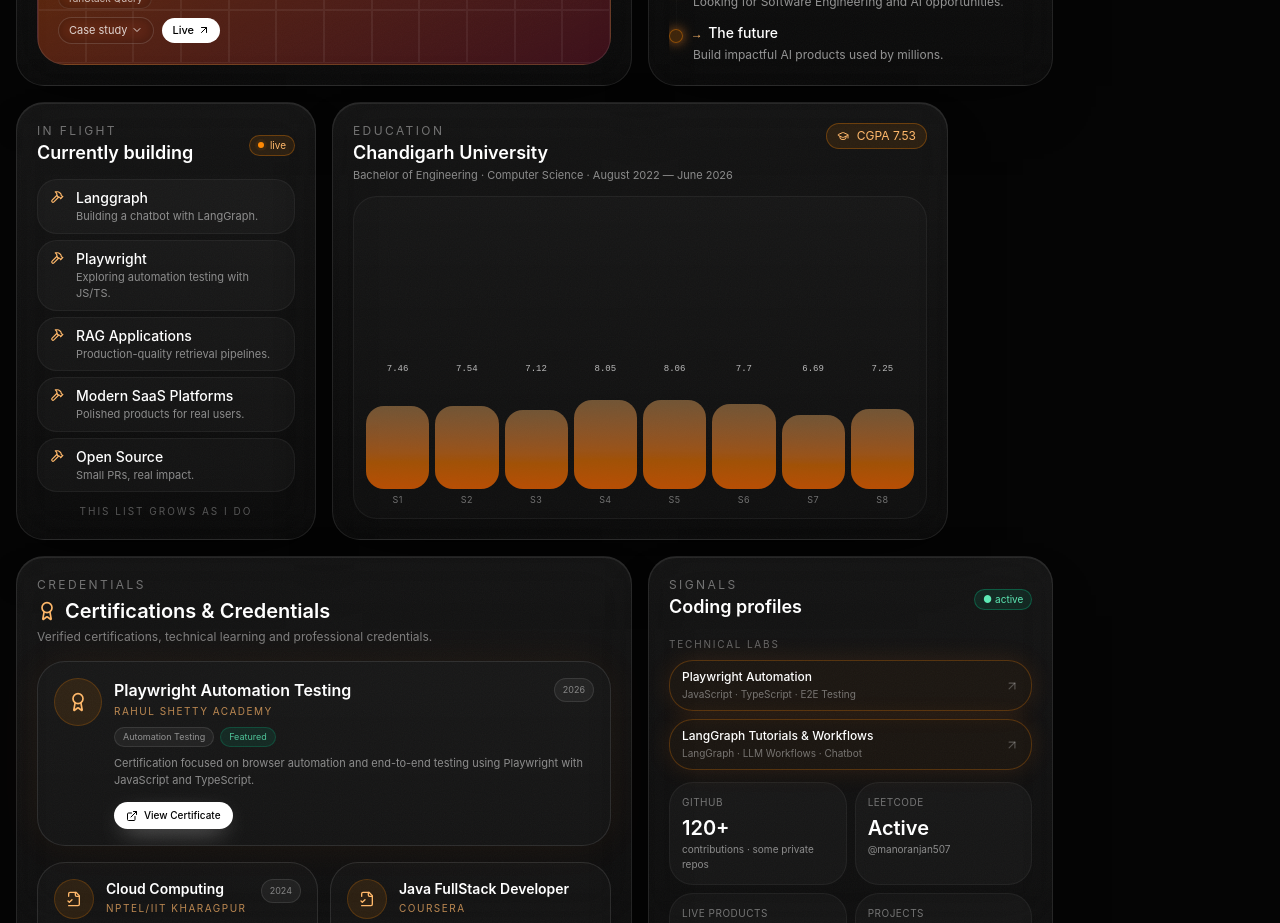
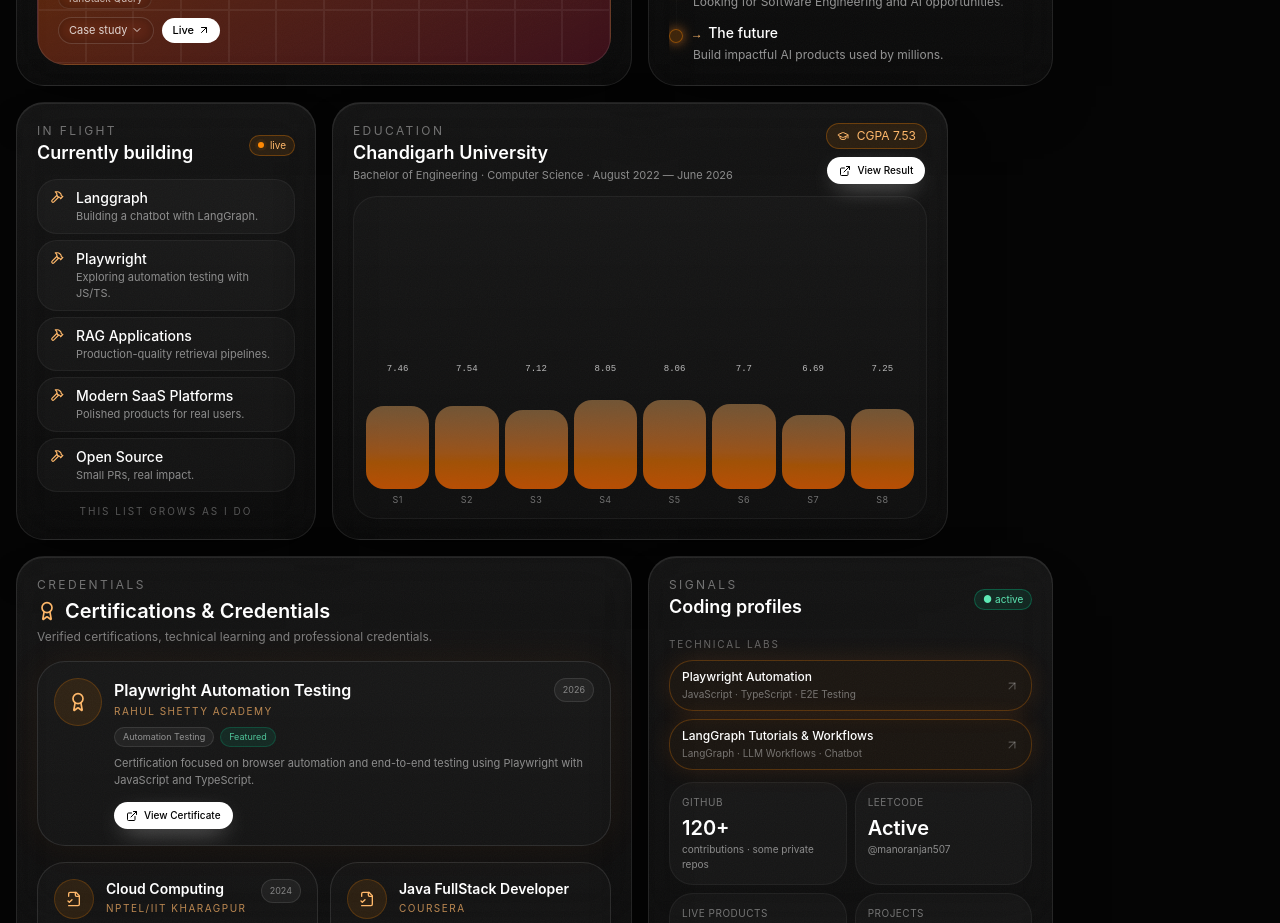
Before and after one commit to Manoranjan09/Manos-Expo, a React (Vite) app: page / in a window 1280 px wide. Shown: the part 1060-1983 px from the top of the page. Built offline with nearby package versions, Linux system fonts and the light colour scheme.

Commit message:
result link added

```diff
--- a/src/components/universe/EducationCard.tsx
+++ b/src/components/universe/EducationCard.tsx
@@ -1,41 +1,81 @@
 import { motion } from "framer-motion";
-import { GraduationCap } from "lucide-react";
+import { GraduationCap, ExternalLink } from "lucide-react";
 import { education } from "@/data/universe";
 
 export function EducationCard() {
   const max = 10;
+
   return (
     <div className="flex h-full flex-col gap-3">
-      <div className="flex items-start justify-between">
-        <div>
-          <div className="text-xs uppercase tracking-[0.2em] text-white/40">Education</div>
-          <div className="text-lg font-semibold text-white">{education.university}</div>
+      {/* Header */}
+      <div className="flex items-start justify-between gap-4">
+        {/* Education Information */}
+        <div className="min-w-0">
+          <div className="text-xs uppercase tracking-[0.2em] text-white/40">
+            Education
+          </div>
+
+          <div className="text-lg font-semibold text-white">
+            {education.university}
+          </div>
+
           <div className="text-[11px] text-white/50">
             {education.degree} · {education.duration}
           </div>
         </div>
-        <div className="flex items-center gap-2 rounded-full border border-orange-400/30 bg-orange-400/10 px-2.5 py-1 text-xs text-orange-300">
-          <GraduationCap className="h-3 w-3" />
-          CGPA {education.cgpa}
+
+        {/* CGPA + Result */}
+        <div className="flex shrink-0 flex-col items-center gap-2">
+          {/* CGPA Badge */}
+          <div className="flex items-center gap-2 rounded-full border border-orange-400/30 bg-orange-400/10 px-2.5 py-1 text-xs text-orange-300">
+            <GraduationCap className="h-3 w-3" />
+            CGPA {education.cgpa}
+          </div>
+
+          {/* View Result */}
+          <a
+            href={education.resultLink}
+            target="_blank"
+            rel="noreferrer"
+            className="inline-flex items-center gap-1.5 rounded-full bg-white px-3 py-1.5 text-[10px] font-medium text-black shadow-[0_8px_25px_-10px_rgba(255,255,255,0.8)] transition-all duration-200 hover:-translate-y-0.5 hover:bg-white/90"
+          >
+            <ExternalLink className="h-3 w-3" />
+            View Result
+          </a>
         </div>
       </div>
 
+      {/* Semester GPA Chart */}
       <div className="grid flex-1 grid-cols-8 items-end gap-1.5 rounded-xl border border-white/5 bg-white/[0.02] p-3">
         {education.semesters.map((s, i) => {
           const h = (s.gpa / max) * 100;
+
           return (
-            <div key={s.sem} className="flex flex-col items-center gap-1">
+            <div
+              key={s.sem}
+              className="flex flex-col items-center gap-1"
+            >
               <div className="relative flex h-[110px] w-full items-end justify-center">
                 <motion.div
                   initial={{ height: 0 }}
                   whileInView={{ height: `${h}%` }}
                   viewport={{ once: true }}
-                  transition={{ delay: i * 0.05, duration: 0.6, ease: [0.22, 1, 0.36, 1] }}
+                  transition={{
+                    delay: i * 0.05,
+                    duration: 0.6,
+                    ease: [0.22, 1, 0.36, 1],
+                  }}
                   className="w-full rounded-md bg-gradient-to-t from-orange-500/70 to-orange-300/40"
                 />
-                <div className="absolute -top-4 text-[9px] font-mono text-white/70">{s.gpa}</div>
+
+                <div className="absolute -top-4 text-[9px] font-mono text-white/70">
+                  {s.gpa}
+                </div>
               </div>
-              <div className="text-[9px] uppercase tracking-wider text-white/40">S{s.sem}</div>
+
+              <div className="text-[9px] uppercase tracking-wider text-white/40">
+                S{s.sem}
+              </div>
             </div>
           );
         })}
--- a/src/data/universe.ts
+++ b/src/data/universe.ts
@@ -504,6 +504,7 @@ export const education = {
   degree: "Bachelor of Engineering · Computer Science",
   duration: "August 2022 — June 2026",
   cgpa: "7.53",
+  resultLink : "https://drive.google.com/file/d/1UrzcIRGXynlKdOCojnYkIQU0jUuk_qZD/view?usp=sharing",
   semesters: [
     { sem: "1", gpa: 7.46 },
     { sem: "2", gpa: 7.54 },
```
